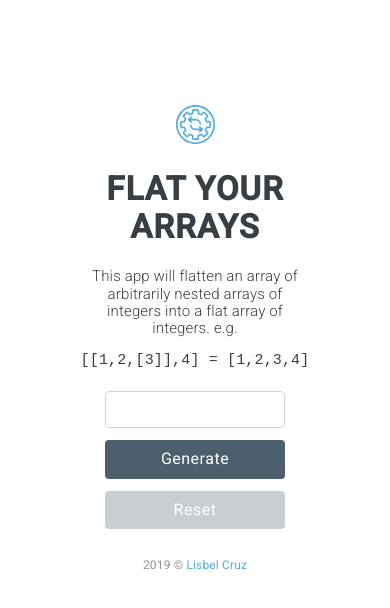
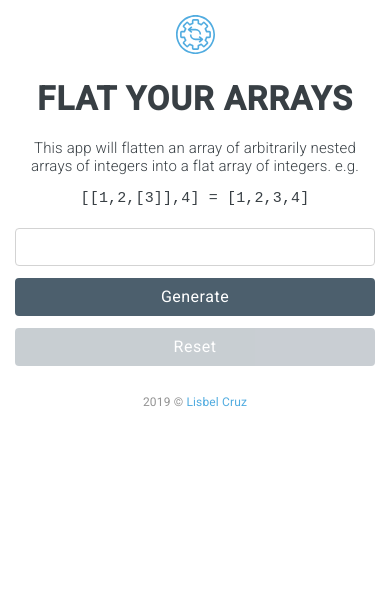
Before and after one commit to LisCT/flatten-array, a React (Create React App) app: page / in a window 390 px wide. Shown: the top 608 px of the page. Built offline with nearby package versions, Linux system fonts and the light colour scheme.

Commit message:
fixing responsive result bug

```diff
--- a/src/App.css
+++ b/src/App.css
@@ -125,7 +125,7 @@ a:hover{ color: var(--blue-d )}
     display: flex;
     flex-direction: column;
     align-items: center;
-    padding: 7em;
+    padding: 1em;
     text-align: center;
     max-width: 728px;
     margin: auto;
@@ -133,7 +133,7 @@ a:hover{ color: var(--blue-d )}
 
 .container__solution{
     background: #f8f8f8;
-    padding: 30px 40px;
+    padding: 1.4em;
     position: relative;
     text-align: left;
 }
--- a/src/components/Result.js
+++ b/src/components/Result.js
@@ -6,11 +6,11 @@ const Result =({value, solution, explain}) => {
             <h2>Solution</h2>
 
             <div className="result">
-                <pre><code> {value} </code></pre>
+                <p><code> {value} </code></p>
             </div>
 
             <div className="container__solution">
-                <pre><code className="code">{ solution }</code></pre>
+                <p><code className="code">{ solution }</code></p>
                 <div className="container__explain">
                     <p><strong>Flat</strong> method creates a new array of flat elements. This method accepts a specific depth value,  by default 1.</p>
                     <p><strong>For the depth level</strong> the value is <strong>Infinity,</strong> specifying that all nested arrays should be flattened.</p>
```
